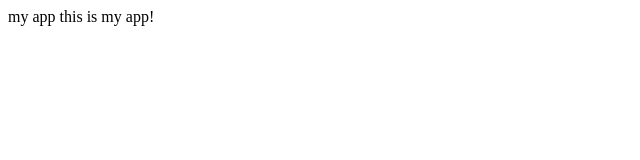
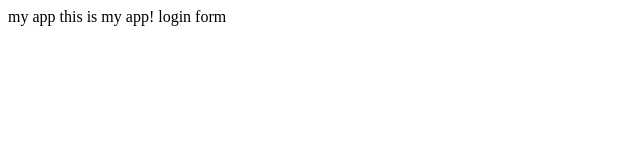
Before and after one commit to pidelis/sample.tutorial, a plain HTML site: page index.html in a window 1280 px wide. Shown: the full height of the page, 0-640 px from the left. Drawn offline with Linux system fonts and the light colour scheme.

Commit message:
login form

```diff
--- /dev/null
+++ b/dir2/app2.js
@@ -0,0 +1 @@
+console.log("123");
--- a/index.html
+++ b/index.html
@@ -5,5 +5,6 @@
 
 <body>
   this is my app!
+  login form
 </body>
 </html>
```
Also changed, not shown: log.txt (added), login.html (added).
